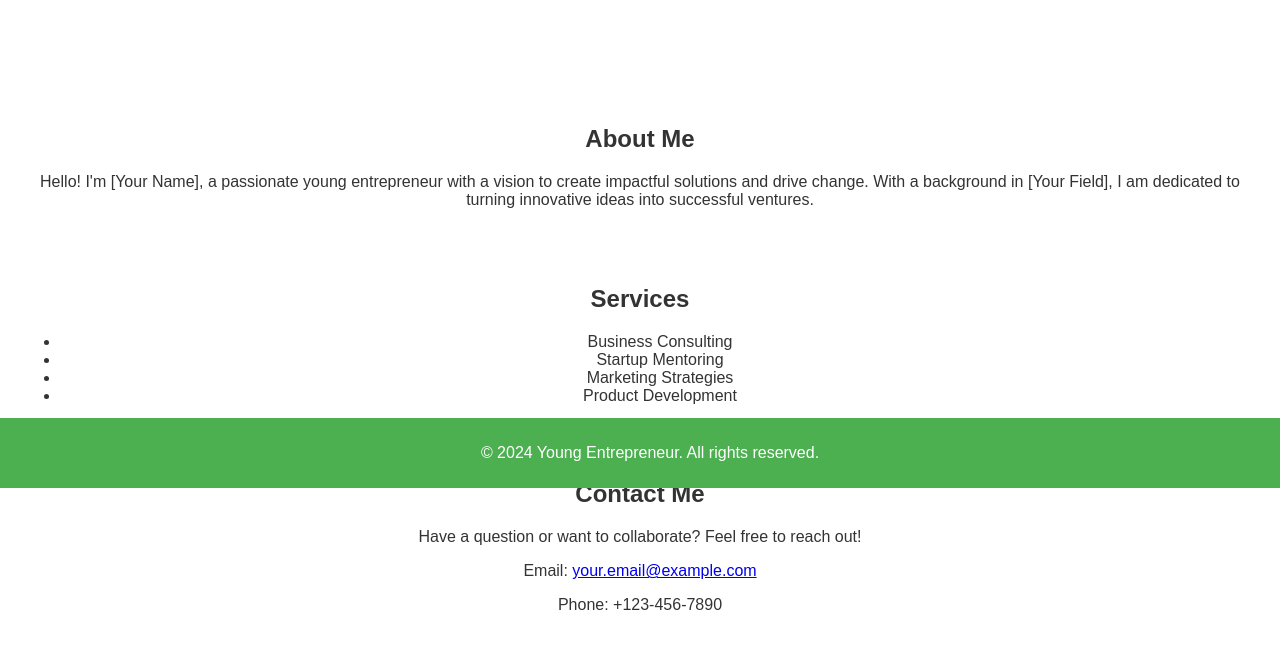
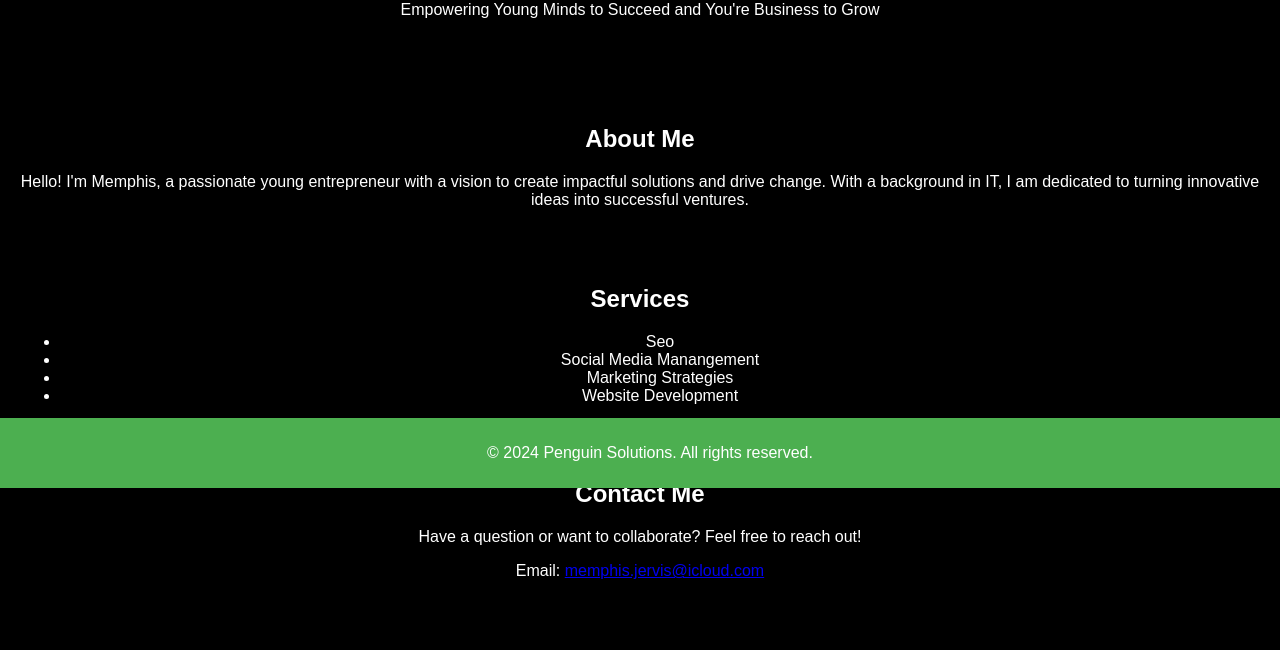
Before and after one commit to GeorgeBonzi/Test, a plain HTML site: page index.html in a window 1280 px wide. Shown: the part 312-962 px from the top of the page. After the commit the page ends 928 px from the top, so only its background shows below. Drawn offline with Linux system fonts and the light colour scheme.

Commit message:
Update index.html

```diff
--- a/index.html
+++ b/index.html
@@ -3,13 +3,14 @@
 <head>
     <meta charset="UTF-8">
     <meta name="viewport" content="width=device-width, initial-scale=1.0">
-    <title>Young Entrepreneur</title>
+    <title>Penguin Solutions</title>
     <style>
         body {
             font-family: Arial, sans-serif;
             margin: 0;
             padding: 0;
-            color: #333;
+            color: white;
+            background-color: black;
         }
         header {
             background-color: #4CAF50;
@@ -36,6 +37,7 @@
             color: white;
             padding: 50px 20px;
             text-align: center;
+            background-color: black;
         }
         .hero h1 {
             margin: 0;
@@ -58,7 +60,7 @@
 <body>
 
     <header>
-        <h1>Young Entrepreneur</h1>
+        <h1>Penguin Solutions</h1>
         <p>Turning Ideas into Reality</p>
     </header>
 
@@ -70,33 +72,32 @@
 
     <section class="hero">
         <h1>Welcome to My World of Innovation</h1>
-        <p>Empowering Young Minds to Succeed</p>
+        <p>Empowering Young Minds to Succeed and You're Business to Grow</p>
     </section>
 
     <section id="about" class="content">
         <h2>About Me</h2>
-        <p>Hello! I'm [Your Name], a passionate young entrepreneur with a vision to create impactful solutions and drive change. With a background in [Your Field], I am dedicated to turning innovative ideas into successful ventures.</p>
+        <p>Hello! I'm Memphis, a passionate young entrepreneur with a vision to create impactful solutions and drive change. With a background in IT, I am dedicated to turning innovative ideas into successful ventures.</p>
     </section>
 
     <section id="services" class="content">
         <h2>Services</h2>
         <ul>
-            <li>Business Consulting</li>
-            <li>Startup Mentoring</li>
+            <li>Seo</li>
+            <li>Social Media Manangement</li>
             <li>Marketing Strategies</li>
-            <li>Product Development</li>
+            <li>Website Development</li>
         </ul>
     </section>
 
     <section id="contact" class="content">
         <h2>Contact Me</h2>
         <p>Have a question or want to collaborate? Feel free to reach out!</p>
-        <p>Email: <a href="mailto:your.email@example.com">your.email@example.com</a></p>
-        <p>Phone: +123-456-7890</p>
+        <p>Email: <a href="mailto:penguin.soutions@penguinsollutions.com">memphis.jervis@icloud.com</a></p>
     </section>
 
     <footer>
-        <p>&copy; 2024 Young Entrepreneur. All rights reserved.</p>
+        <p>&copy; 2024 Penguin Solutions. All rights reserved.</p>
     </footer>
 
 </body>
```
